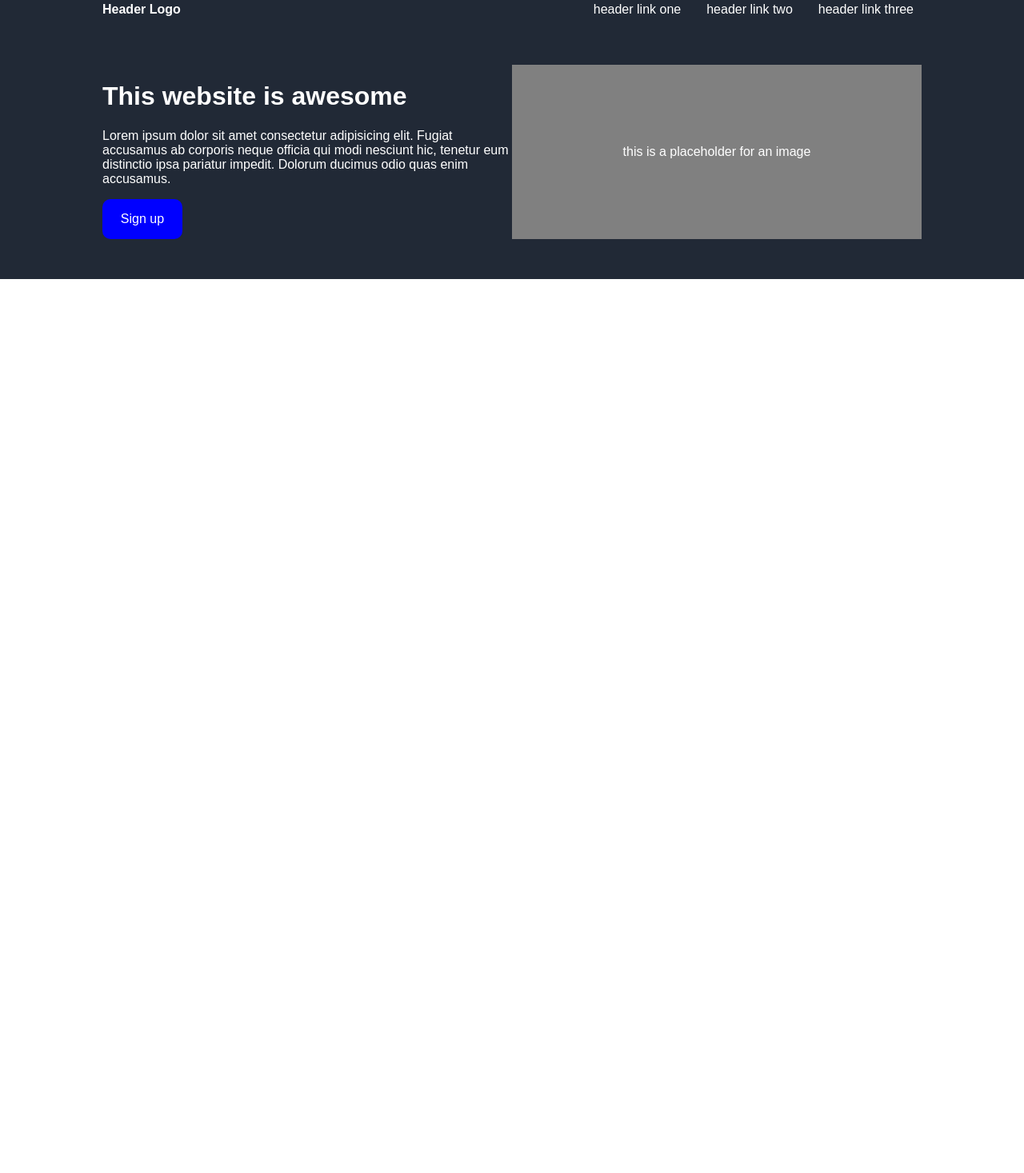
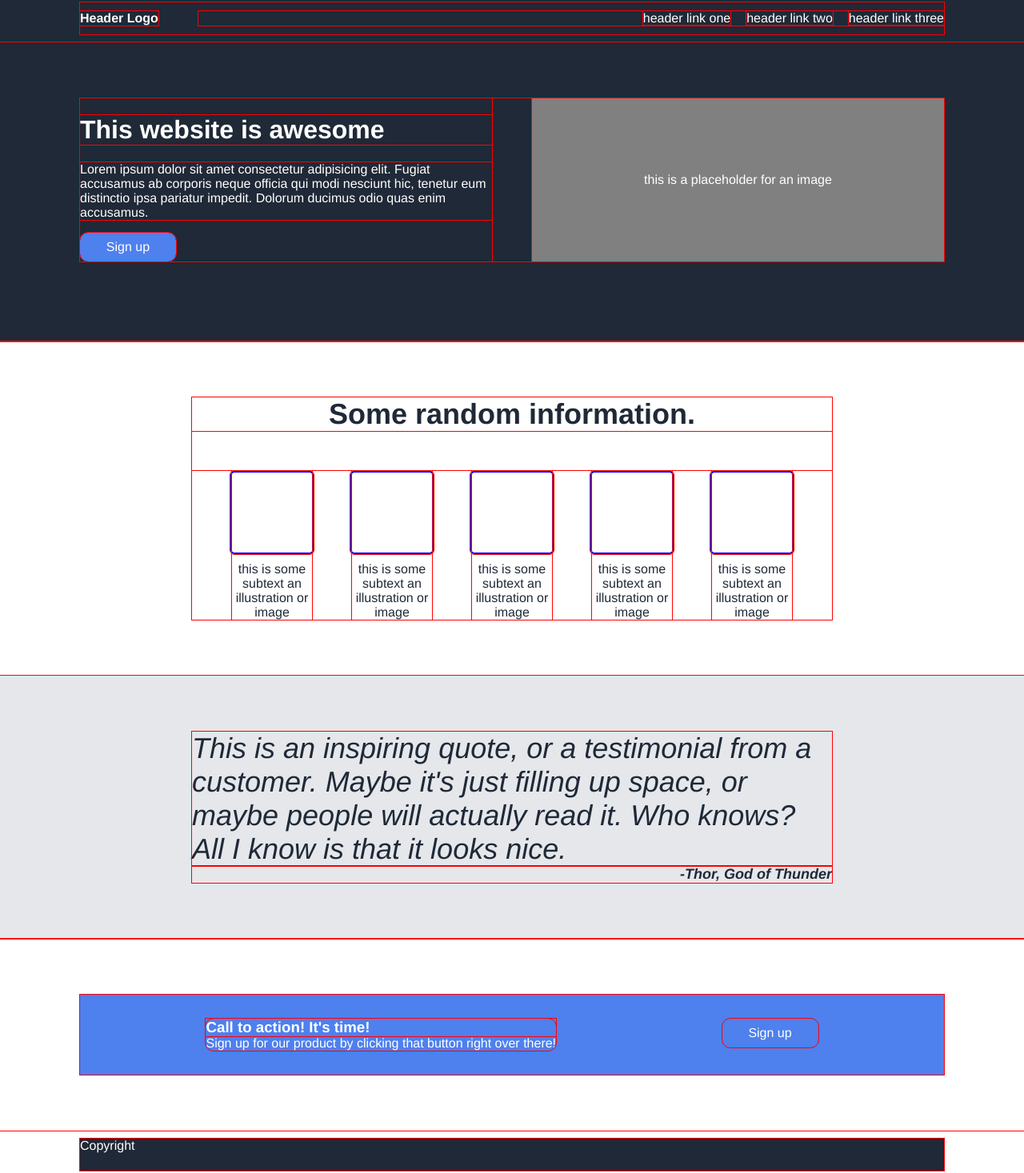
Before and after one commit to frankferrari/odin-landing-page, a plain HTML site: page index.html in a window 1280 px wide. Shown: the part 7-1474 px from the top of the page at 80% size. Before the commit the page ends 800 px from the top, so only its background shows below. Drawn offline with Linux system fonts and the light colour scheme.

Commit message:
Aaaand Done
almost no commits, and its kind of done.. although not nice

```diff
--- a/index.html
+++ b/index.html
@@ -7,45 +7,67 @@
     <link rel="Stylesheet" href="style.css">
 </head>
 <body>
-    <div class="top">
 
+    <div class="responsive dark column-flex">
         <div class="header">
+
             <div class="logo">
                 Header Logo
             </div>
-            <ul>
+
+            <ul class="nav-links">
                 <li><a href="####">header link one</a></li>
                 <li><a href="####">header link two</a></li>
                 <li><a href="####">header link three</a></li>
             </ul>
+
         </div>
-
-        <div class="section-landing">
+    </div>
+    <div class="responsive column-flex dark">
+        <div class="section-landing row-flex">
             <div class="landing-text">
                 <h1>This website is awesome</h1>
                 <p class="text-landing">Lorem ipsum dolor sit amet consectetur adipisicing elit. Fugiat accusamus ab corporis neque officia qui modi nesciunt hic, tenetur eum distinctio ipsa pariatur impedit. Dolorum ducimus odio quas enim accusamus.</p>
-                <div class="button">Sign up</div>
+                <div class="button row-flex">Sign up</div>
             </div>
-            <div class="image">this is a placeholder for an image</div>
+            <div class="landing-image row-flex">this is a placeholder for an image</div>
         </div>
+    </div>
 
 
+    <div class="responsive column-flex">
+        <div class="section-srf column-flex">
+            <h2>
+                Some random information.
+            </h2>
+            <div class="container row-flex">
+                <div class="card column-flex"><div class="box"></div>this is some subtext an illustration or image</div>
+                <div class="card column-flex"><div class="box"></div>this is some subtext an illustration or image</div>
+                <div class="card column-flex"><div class="box"></div>this is some subtext an illustration or image</div>
+                <div class="card column-flex"><div class="box"></div>this is some subtext an illustration or image</div>
+                <div class="card column-flex"><div class="box"></div>this is some subtext an illustration or image</div>
+            </div>
+        </div>
+    </div>
+    <div class="responsive column-flex grey">
+        <div class="section-quote column-flex">
+            <div class="quote">This is an inspiring quote, or a testimonial from a customer. Maybe it's just filling up space, or maybe people will actually read it. Who knows? All I know is that it looks nice.</div>
+            <div class="author">-Thor, God of Thunder</div>
+        </div>
     </div>
 
-    <div class="section-srf">
-
+    <div class="responsive column-flex">
+        <div class="section-cta row-flex blue">
+                <div class="cta">
+                    <h3>Call to action! It's time!</h3>
+                    Sign up for our product by clicking that button right over there!
+                </div>
+                <div class="button row-flex cta">Sign up</div>
+        </div>
     </div>
 
-    <div class="section-quote">
-
-    </div>
-
-    <div class="section-cta">
-
-    </div>
-
-    <div class="footer">
-
+    <div class="footer dark">
+        Copyright
     </div>
 
 
--- a/style.css
+++ b/style.css
@@ -1,84 +1,186 @@
-body {
-    font-family: Arial, Helvetica, sans-serif;
-    display: flex;
-    flex-direction: column;
-    align-items: stretch;
-    margin: 0;
+* {
+    outline: solid red 1px;
 }
 
-.top {
-    background-color: rgb(33, 41, 54);
+body {
+    font-family: Helvetica, sans-serif;
     display: flex;
     flex-direction: column;
     align-items: center;
+    margin: 0;
+    color: #1F2937;
+    font-size 18px;
+
+}
+
+.dark {
+    background-color: #1F2937;
+    color:white;
+}
+
+.grey {
+    background-color: #E5E7EB;
+    color: #1F2937;
+}
+
+.blue {
+    background-color: rgb(78,128,238);
+    color: white;
+}
+
+.responsive {
+    width: 100%;
+}
+
+.row-flex {
+    display: flex;
+    align-items: center;
+   }
+
+.column-flex {
+    display: flex;
+    flex-direction: column;
+    align-items: center;
+   }
+
+.header,
+.section-landing,
+.section-srf,
+.section-quote,
+.section-cta,
+.footer {
+    width: 1080px;
+    margin: 70px 0 70px 0;
+
+    display: flex;
+    align-items: stretch;
+    gap: 50px;
 }
 
 .header {
     display: flex;
-    width: 1024px;
-    }
+    align-items: center;
+    height: 40px;
+    margin: 10px 0 10px 0;
+}
 
 .logo {
-    color: white;
     display: flex;
     justify-content: center;
     align-items: center;
     font-weight: 800;
 }
-ul {
+
+
+.nav-links {
+    display: flex;
+    justify-content: right;
+    align-items: center;
+    gap: 20px;
+}
+
+ul,
+a {
     margin:0;
     padding:0;
     list-style-type: none;
-    display: flex;
-    justify-content: right;
-    align-items: center;
-    gap: 12px;
-    flex: auto;
+    text-decoration: none;
+    color:inherit;
+    flex: 1;
 }
-li {
-    margin:10px;
-}
-a {
-    text-decoration: none;
-    color: white;
+
+.section-landing {
+    margin-bottom: 100px;
 }
 
 
-.section-landing {
-    display: flex;
-    width: 1024px;
-    padding: 50px 0 50px 0;
+.landing-text {
+    flex:1;
 }
 
-.landing-text {
-    color:white;
-    flex: 1;
-
-    }
-h1 {
-    color:white;
-}
 .button {
-    display: flex;
     justify-content: center;
-    align-items: center;
-
     color: white;
-    width: 100px;
-    height: 50px;
-    background-color: blue;
+    width: 120px;
+    height: 36px;
+    background-color: rgb(78,128,238);
     border-radius: 10px;
 }
 
-.image {
+.landing-image {
     background-color: grey;
+    justify-content: center;
+    flex: 1;
+}
+
+.section-srf {
+    width: 800px;
+}
+
+h2 {
+    font-size: 36px;
     text-align: center;
-    color: white;
-    display: flex;
-    align-items: center;
+    margin: 0;
+}
+
+.container {
     justify-content: center;
-    width: 512px;
-    flex-shrink: 0;
+    gap: 50px;
+}
+
+.card {
+    text-align: center;
+    width: 100px;
+    gap: 10px
+}
+
+.box {
+    height: 100px;
+    width: 100px;
+    border: solid blue 2px;
+    border-radius: 5px;
+}
+
+.section-quote {
+    width: 800px;
+    gap:0px;
+}
+
+.quote {
+    font-size: 36px;
+    font-weight: lighter;
+    font-style: italic;
+}
+
+.author {
+    font-size: 18px;
+    font-weight: 700;
+    font-style: oblique;
+    text-align: end;
+}
 
 
+.section-cta {
+    flex-wrap:wrap;
+    height: 100px;
+    justify-content: space-evenly;
+    align-content: center;
 }
+
+h3 {
+    margin: 0;
+}
+
+
+
+.cta {
+    border-color: #E5E7EB;
+    border-radius: 10px;
+}
+
+
+
+.footer {
+    height: 40px;
+    margin: 10px 0 10px 0;
+}
```
